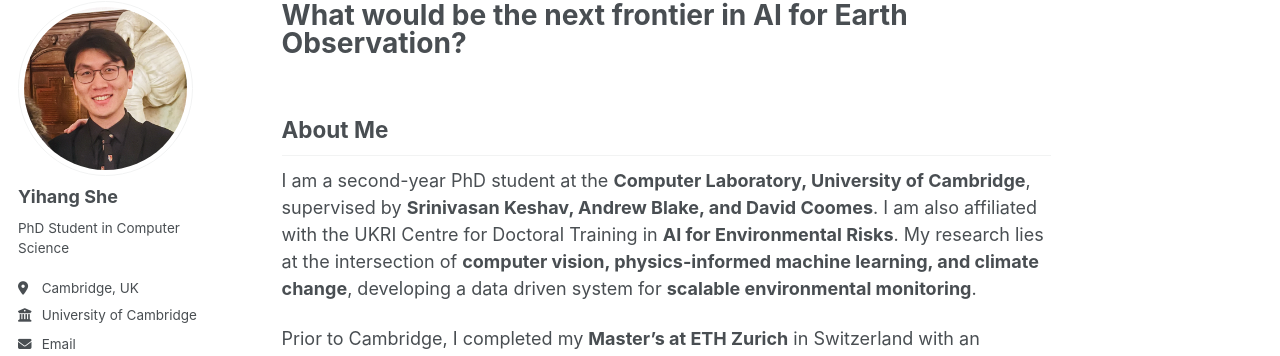
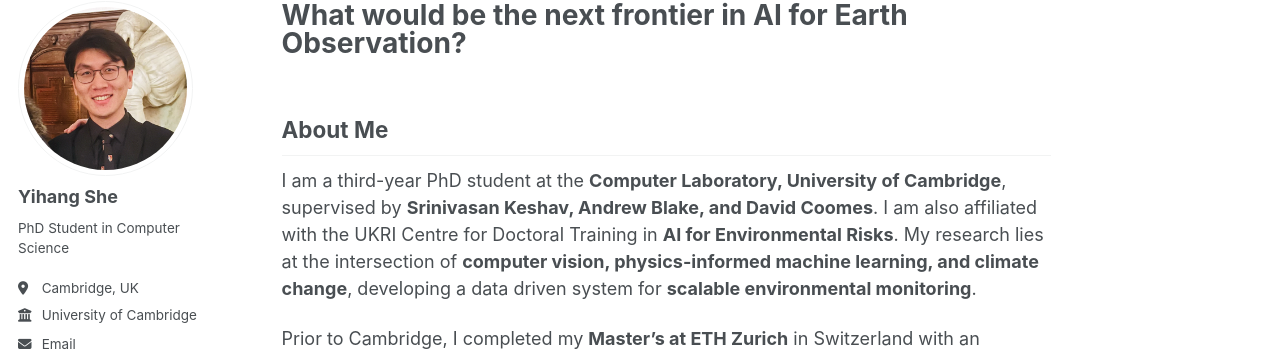
Before and after one commit to yihshe/yihshe.github.io, a Jekyll site: the page built from _pages/about.md, in a window 1280 px wide and 900 px high. Shown: the part 105-461 px from the top of the window. Built offline with Jekyll 4.4.1, drawn with Linux system fonts in a browser that asks for light colours; some web fonts are replaced.

Commit message:
updated cv

```diff
--- a/_data/navigation.yml
+++ b/_data/navigation.yml
@@ -23,7 +23,7 @@ main:
 
   - title: "CV"
     # url: /cv/
-    url: /files/Yihang_CV_updated20251117.pdf
+    url: /files/Yihang_CV_updated20260323.pdf
 
   # - title: "Guide"
   #   url: /markdown/
--- a/_pages/about.md
+++ b/_pages/about.md
@@ -12,7 +12,7 @@ redirect_from:
 
 About Me
 ------
-I am a second-year PhD student at the **Computer Laboratory, University of Cambridge**, supervised by **Srinivasan Keshav, Andrew Blake, and David Coomes**. I am also affiliated with the UKRI Centre for Doctoral Training in **AI for Environmental Risks**. My research lies at the intersection of **computer vision, physics-informed machine learning, and climate change**, developing a data driven system for **scalable environmental monitoring**.
+I am a third-year PhD student at the **Computer Laboratory, University of Cambridge**, supervised by **Srinivasan Keshav, Andrew Blake, and David Coomes**. I am also affiliated with the UKRI Centre for Doctoral Training in **AI for Environmental Risks**. My research lies at the intersection of **computer vision, physics-informed machine learning, and climate change**, developing a data driven system for **scalable environmental monitoring**.
 
 Prior to Cambridge, I completed my **Master’s at ETH Zurich** in Switzerland with an **Excellence Scholarship** and my **Bachelor's at Nanjing University** in China, both in **Geomatics**—an interdisciplinary field that has laid down the foundation for my work today, combining **computer science with geospatial data**.
 
```
Also changed, not shown: 1 other file.
